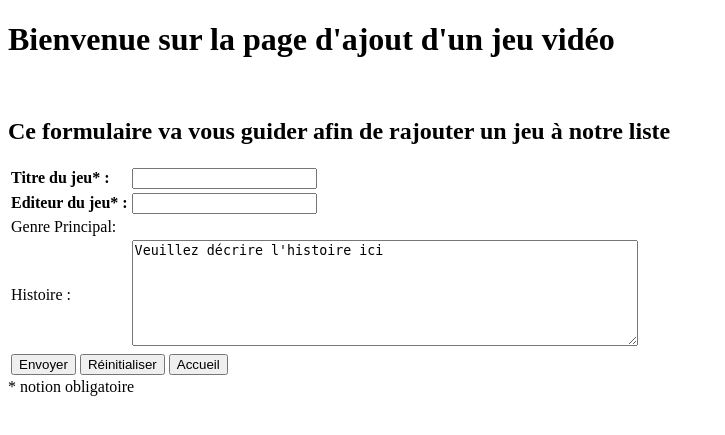
After one commit to Rakbaal/projet-Baranger-LCA-AFO, a PHP site: page /CreationJeu.php in a window 1280 px wide. The commit adds this page. Shown: the top 435 px of the page, without its empty margins (0-725 px from the left). Run offline with PHP 8.4, Linux system fonts and the light colour scheme; data that the repository does not hold is empty.

Commit message:
Actualisation des pages

```diff
--- /dev/null
+++ b/Pages/CreationJeu.css
@@ -0,0 +1,4 @@
+textarea {
+    width: 500px;
+	height: 100px;
+}
--- /dev/null
+++ b/Pages/CreationJeu.php
@@ -0,0 +1,59 @@
+<?php
+//connexion à la base de données
+$Connexion = mysqli_connect("localhost","root","","jeuxvideo");
+
+// Rectification du problème d'encodage
+$Connexion->set_charset("utf8");
+
+$OdreSQLGenre = "SELECT Libelle FROM GENRE";
+
+$resultat_Genre = $Connexion ->query($OdreSQLGenre);
+
+?>
+
+<!DOCTYPE HTML>
+<html lang ="fr">
+	<head>
+		<meta charset ="utf-8">
+		<link href ="CreationJeu.css" rel="stylesheet">
+		<title> Création d'un jeu vidéo</title>
+	</head>
+
+	<body>
+		<h1>Bienvenue sur la page d'ajout d'un jeu vidéo</h1><br />
+		<h2>Ce formulaire va vous guider afin de rajouter un jeu à notre liste</h2>
+
+		<form action ="Liste.php"id="Jeu" name ="Jeu" action ="" method ="POST">
+			<table>
+				<tr>
+					<td><b>Titre du jeu* :</b></td>
+					<td><input type="text" name="Nom" value="" size="20" maxlength="50" required /></td>
+				</tr>
+				<tr>
+					<td><b>Editeur du jeu* :</b></td>
+					<td><input type="text" name="Editeur" value="" size="20" maxlength="50" required /></td>
+				</tr>
+				<tr>
+					<td>Genre Principal:</td>
+					<td>
+						<?php while($Tableau = $resultat_Genre->fetch_assoc())
+						{
+							echo '<input type= "radio" name ="Genre" value='.$Tableau['Libelle'].'>'.$Tableau['Libelle'].'<br />';
+						}?>
+					</td>
+				</tr>
+				<tr>
+					<td>Histoire :</td>
+					<td><textarea name = 'Histoire'>Veuillez décrire l'histoire ici</textarea></td>
+				</tr>
+				<tr>
+					<td colspan="2">
+						<input type="submit" name="Envoyer" value="Envoyer">
+						<input type="reset" name="Recommencer" value="Réinitialiser">
+						<a href ="Login.php"><input type="button" name="Accueil" value="Accueil">
+				</tr>
+			</table>
+			* notion obligatoire
+		</form>
+	</body>
+</html>
--- a/Pages/Inscription.php
+++ b/Pages/Inscription.php
@@ -7,8 +7,8 @@
 
 	<body>
 		<form action="Page_Verif" method = "POST">
-			<p> Veuillez entrer un login <input type="username" id="login" name="login"><br /></p>
-			<p> Veuillez entrer un mot de passe <input type="password" id="mdp" name="mdp"><br></p>
+			<p> Veuillez entrer un login <input type="username" id="login" name="login" required><br /></p>
+			<p> Veuillez entrer un mot de passe <input type="password" id="mdp" name="mdp" required><br></p>
 			<button type = "submit" value = "Envoyer">Envoyer</button>
 			<button type = "reset" value = "Annuler">Annuler</button>
 		</form>
--- a/Pages/Login.php
+++ b/Pages/Login.php
@@ -8,11 +8,13 @@ $Connexion->set_charset("utf8");
 //Reception du login et du mot de passe
 
 $Login = $Connexion->real_escape_string($_POST["login"]);
+$LoginHash = hash('sha256',$Login);
 $mdp = $_POST["mdp"];
+$mdpHash = hash('sha256',$mdp);
 
 //Ordre SQL
 
-$OrdreSQL = "SELECT * FROM utilisateur WHERE Login ='".$Login."' AND MDP ='".$mdp."'";
+$OrdreSQL = "SELECT * FROM utilisateur WHERE Login ='".$LoginHash."' AND MDP ='".$mdpHash."'";
 
 //Execution de l'ordre
 
@@ -27,7 +29,7 @@ $Resultat = $Connexion->query($OrdreSQL);
 		while ($Tableau = $Resultat->fetch_assoc())
 			{
 				//Affichage de la réussite de la connexion
-				echo '<tr><td> Bonjour '.$Tableau['Login']."</td></tr><br />";
+				echo '<tr><td> Bonjour '.$Login."</td></tr><br />";
 
 				//Affichage des options possible une fois connecté
 				echo '<tr><td><a href = CreationJeu.php><input type = "submit" name = "Ajout" value ="Ajouter un jeu à la liste"></a>
```
Also changed, not shown: Pages/Connexion.php (added, +10 -0 lines), Pages/Liste.php (added, +14 -0 lines), Pages/Page_Verif.php (+37 -0 lines).
